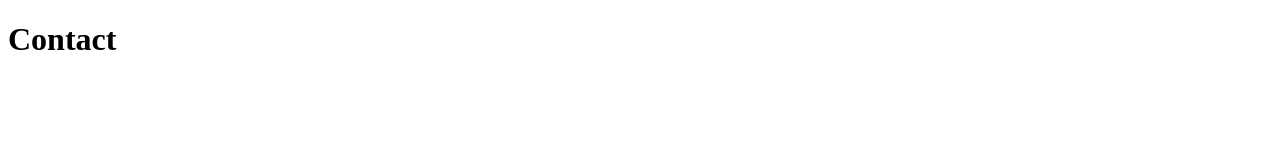
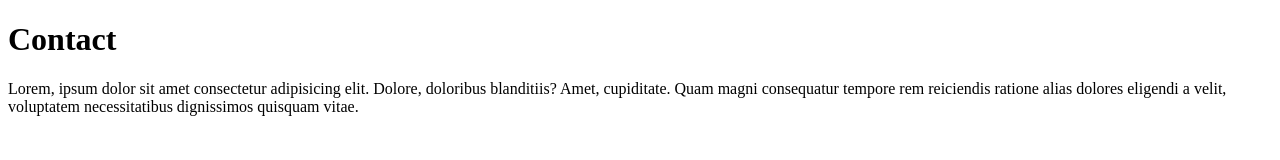
Before and after one commit to abdullahaptech/2308a, a plain HTML site: page contact.html in a window 1280 px wide. Drawn offline with Linux system fonts and the light colour scheme.

Commit message:
new p added

```diff
--- a/contact.html
+++ b/contact.html
@@ -7,5 +7,6 @@
 </head>
 <body>
     <h1>Contact</h1>
+    <p>Lorem, ipsum dolor sit amet consectetur adipisicing elit. Dolore, doloribus blanditiis? Amet, cupiditate. Quam magni consequatur tempore rem reiciendis ratione alias dolores eligendi a velit, voluptatem necessitatibus dignissimos quisquam vitae.</p>
 </body>
 </html>
```
